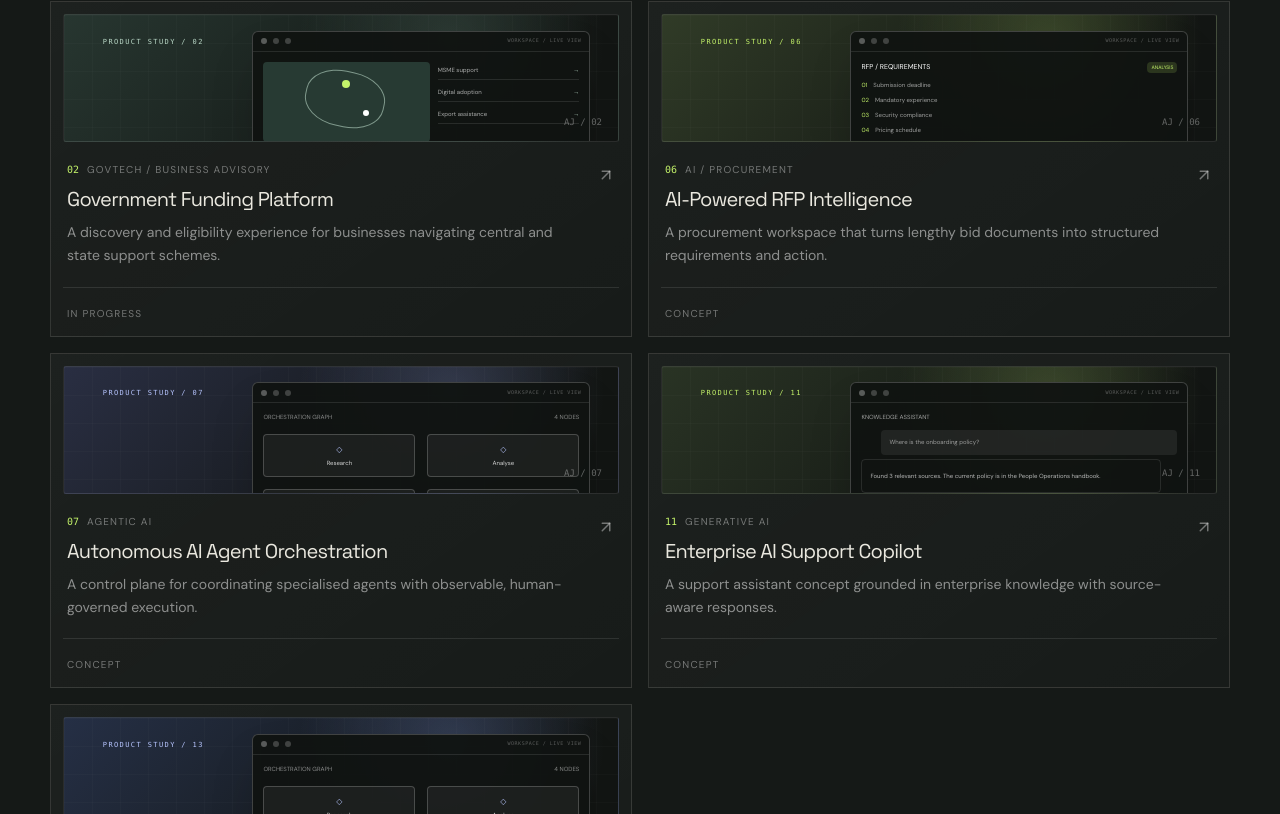
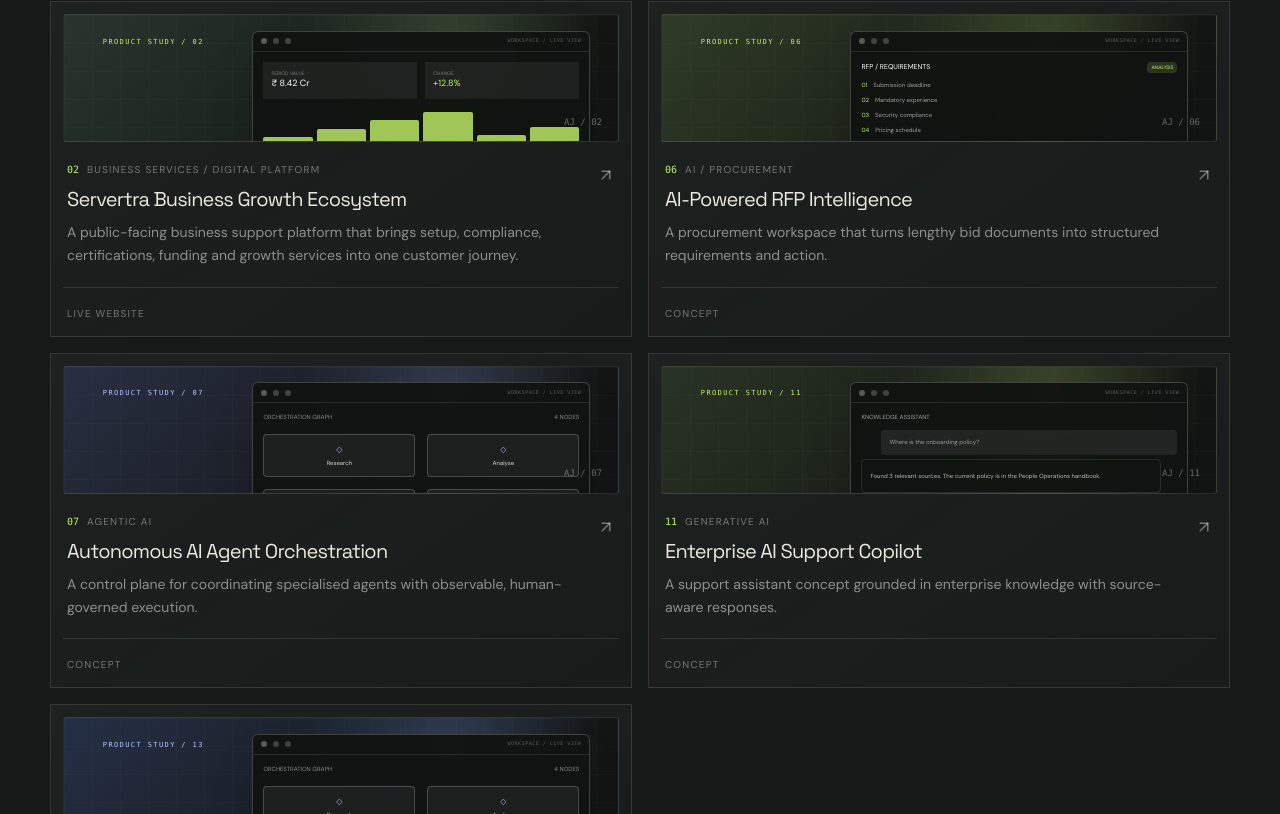
Before and after one commit to ajobs92/ankit-jobanputra-portfolio, a Next.js app: page / in a window 1280 px wide. Shown: the part 2420-3234 px from the top of the page. Built offline with nearby package versions, Linux system fonts and the light colour scheme.

Commit message:
feat: link Servertra live website and clarify product scope

```diff
--- a/src/data/projects.ts
+++ b/src/data/projects.ts
@@ -13,15 +13,15 @@ export const projects: Project[] = [
     accent: "#C4F36A", visual: "ledger"
   },
   {
-    number: "02", slug: "servertra-funding-platform", title: "Government Funding Platform",
-    category: "GovTech / Business Advisory", discipline: ["GovTech", "SaaS & Enterprise"],
-    status: "In progress", summary: "A discovery and eligibility experience for businesses navigating central and state support schemes.",
-    problem: "Business owners face fragmented scheme information, complex eligibility rules and unclear documentation requirements.",
-    solution: "A guided discovery platform combining scheme exploration, structured eligibility questions and application preparation.",
-    capabilities: ["Central and state scheme discovery", "State-led navigation", "Eligibility calculator concept", "Document checklist", "Scheme and application workflows"],
-    role: "Product concept, business workflows, website strategy and prototyping",
-    evidenceNote: "Based on Servertra product and website work. Live government data integrations and scheme accuracy must be validated before claiming production capability.",
-    accent: "#B9D7C6", visual: "civic"
+    number: "02", slug: "servertra-funding-platform", title: "Servertra Business Growth Ecosystem",
+    category: "Business Services / Digital Platform", discipline: ["SaaS & Enterprise", "GovTech", "Operations"],
+    status: "Live website", summary: "A public-facing business support platform that brings setup, compliance, certifications, funding and growth services into one customer journey.",
+    problem: "Founders and growing businesses often coordinate registration, compliance, certifications, funding support and digital needs across different providers.",
+    solution: "A clear business-services experience organised around the journey from idea and setup through certification, funding, growth and scale.",
+    capabilities: ["Business registration and setup", "Compliance and legal support", "Certifications and funding support", "Digital transformation and growth consulting", "Structured enquiry and service journey"],
+    role: "Product and website initiative; exact personal contribution and delivery scope to be documented with the owner",
+    evidenceNote: "Public website: servertra.com. Its current public-facing content describes business registration, compliance, certifications, funding and finance, digital transformation and growth support. The scheme explorer and eligibility calculator are separate proposed extensions, not claims about the live website.",
+    accent: "#B9D7C6", visual: "servertra", liveUrl: "https://servertra.com", prototypeUrl: "/playground/servertra-funding"
   },
   {
     number: "03", slug: "education-360", title: "Education 360",
```
